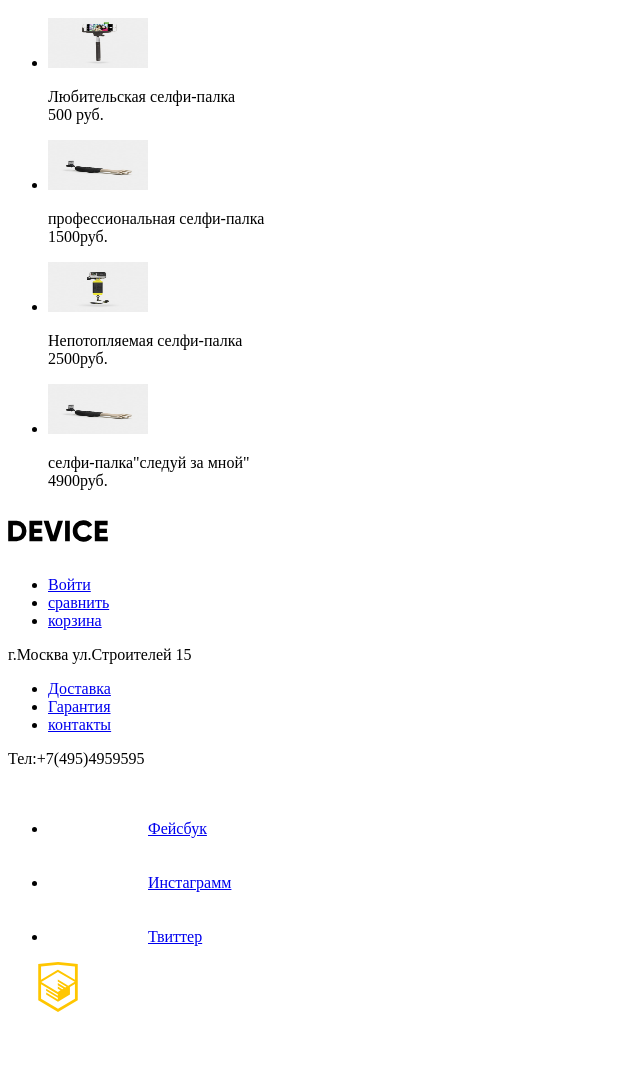
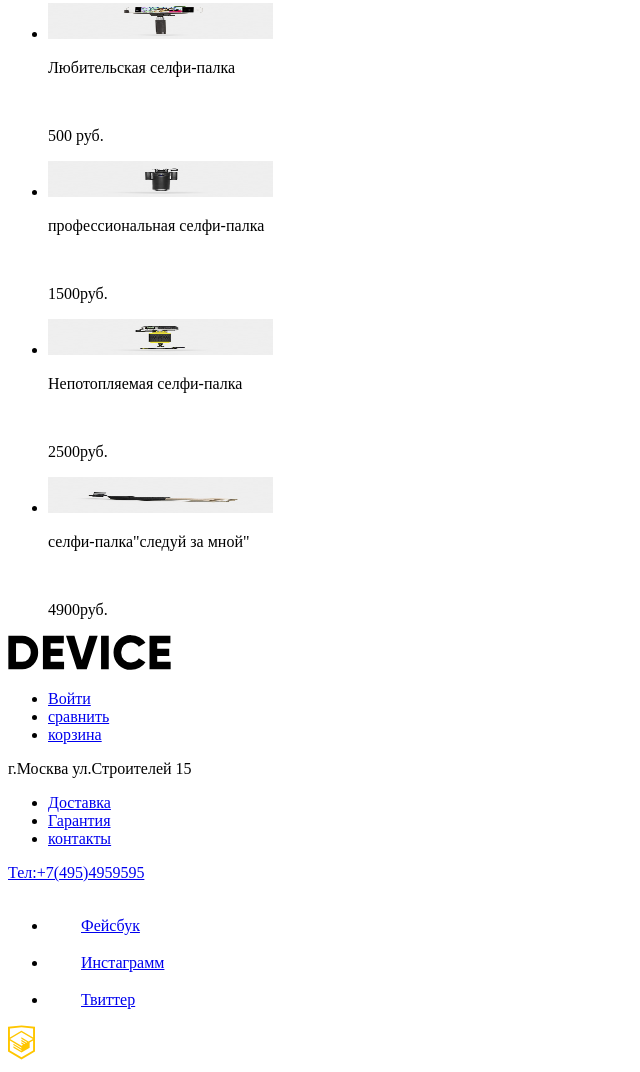
Before and after one commit to Azat1703/115024-device-24, a plain HTML site: page catalog.html in a window 1280 px wide. Shown: the part 795-1867 px from the top of the page, without its empty margins (0-640 px from the left). Before the commit the page ends 1819 px from the top, so only its background shows below. Drawn offline with Linux system fonts and the light colour scheme.

Commit message:
исправил ошибки

```diff
--- a/catalog.html
+++ b/catalog.html
@@ -1,5 +1,5 @@
 <!DOCTYPE HTML>
-<Html>
+<html>
  <head>
   <title>DEVICE</title>
   <meta charset="UTF-8">
@@ -7,10 +7,10 @@
   <body>
    <header class="main-header">
      <nav class="main-navigation">
-       <img src="img/logo-device.svg" width="100" height="50" alt="Девайс">
+       <img src="img/logo-device.svg" width="163" height="35" alt="Девайс логотип">
        <ul class="site-search">
        <li>
-         <p><input type="search" name="q" placeholder="поиск по сайту">
+         <p><input type="search" name="search" placeholder="поиск по сайту">
          <input type="submit" value="найти"></p> </li>
        </ul>
        <ul class="user-navigation">
@@ -39,7 +39,7 @@
         <li><a href="#">каталог товаров</a></li>
         <li><a href="#">Моноподы для селфи</a></li>
       </ul>
-      <section="characteristic-items">
+      <section class="characteristic-items">
       <hr>
       <h2>Цвет</h2>
       <ul class="colors-item">
@@ -60,28 +60,28 @@
     <section class="items-range">
       <ul class="items-range">
         <li>
-          <img src="img/item-1.jpg" width="100" height="50" alt="фото товара#1" >
-          <p> Любительская селфи-палка <br>
-            500 руб.</p>
+          <img src="img/item-1.jpg" width="225" height="36" alt="Любительская селфи-палка" >
+          <p> Любительская селфи-палка</p> <br>
+            <p>500 руб.</p>
           </li>
           <li>
-            <img src="img/item-4.jpg"width="100" height="50" alt="фото товара#2">
-            <p> профессиональная селфи-палка<br>
-             1500руб.</P>
+            <img src="img/item-2.jpg"width="225" height="36" alt="профессинальная селфи-палка">
+            <p> профессиональная селфи-палка</p><br>
+             <p>1500руб.</p>
            </li>
            <li>
-             <img src="img/item-3.jpg" width="100" height="50" alt="фото товара#3">
-             <p> Непотопляемая селфи-палка<br>
-              2500руб.</P>
+             <img src="img/item-3.jpg" width="225" height="36" alt="непотопляемая селфи-палка">
+             <p> Непотопляемая селфи-палка</p><br>
+              <p>2500руб.</p>
               <li>
-                <img src="img/item-4.jpg" width="100" height="50"alt="фото товара#4">
-                <p> селфи-палка"следуй за мной"<br>
-                 4900руб.</P>
+                <img src="img/item-4.jpg" width="225" height="36" alt="Селфи палка следуй за мной">
+                <p> селфи-палка"следуй за мной"</p><br>
+                 <p>4900руб.</p>
           </ul>
         </section>
       </main>
     <footer class="main footer">
-    <a href="#">  <img src="img/logo-device.svg" width="100" height="50" alt="логотип Device"></a>
+    <a href="#">  <img src="img/logo-device.svg" width="163" height="35" alt="логотип Device"></a>
       <ul class="shop-instruments">
         <li class="login-link"><a href="#">Войти</a></li>
         <li class="compare-item"><a href="#">сравнить</a></li>
@@ -95,15 +95,15 @@
         <li><a href="#">Гарантия</a></li>
         <li><a href="#">контакты</a></li>
       </ul>
-      <p>
+        <a href="tel:+749549595">
         Тел:+7(495)4959595
-      </p>
+      </a>
       <ul class="categories-for-client">
-        <li class="social-button"><a href="https://facebook.com"><img src="img/fb.svg" width="100" height="50">Фейсбук</a></li>
-        <li class="social-button"><a href="https://instagram.com"><img src="img/instagram.svg" width="100" height="50">Инстаграмм</a></li>
-        <li class="social-button"><a href="https://twitter.com"><img src="img/twitter.svg" width="100" height="50">Твиттер</a></li>
+        <li class="social-button"><a href="https://facebook.com"><img src="img/fb.svg" width="33" height="33">Фейсбук</a></li>
+        <li class="social-button"><a href="https://instagram.com"><img src="img/instagram.svg" width="33" height="33">Инстаграмм</a></li>
+        <li class="social-button"><a href="https://twitter.com"><img src="img/twitter.svg" width="33" height="33">Твиттер</a></li>
       </ul>
-      <a href="https://htmlacademy.ru"><img src="img/logo-html.svg" width="100" height="50" alt="логотип HTMLACADEMY"></a>
-
+      <a href="https://htmlacademy.ru"><img src="img/logo-html.svg" width="27" height="35" alt="логотип HTMLACADEMY"></a>
+</footer>
 </body>
 </html>
```
Also changed, not shown: index.html (+11 -13 lines).
